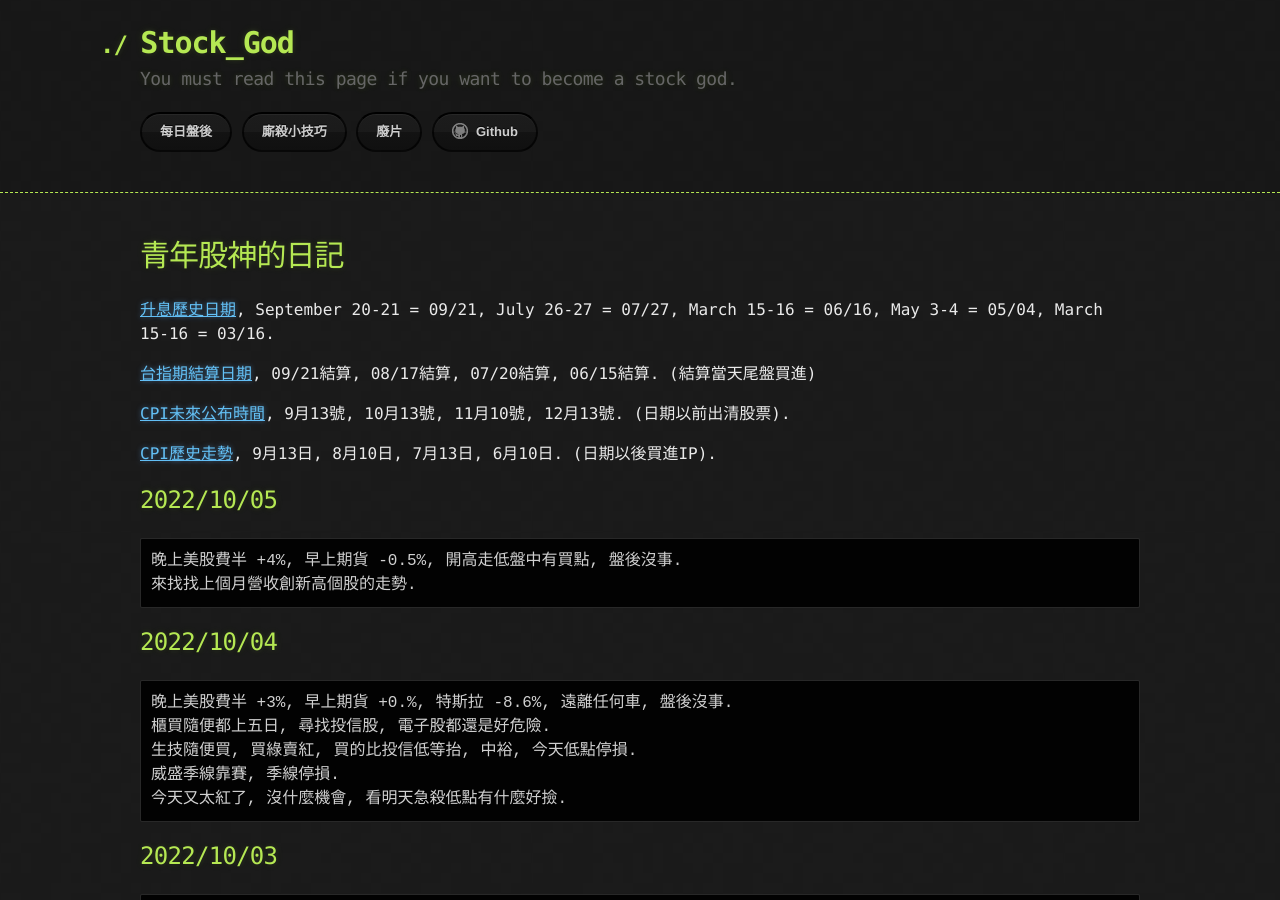
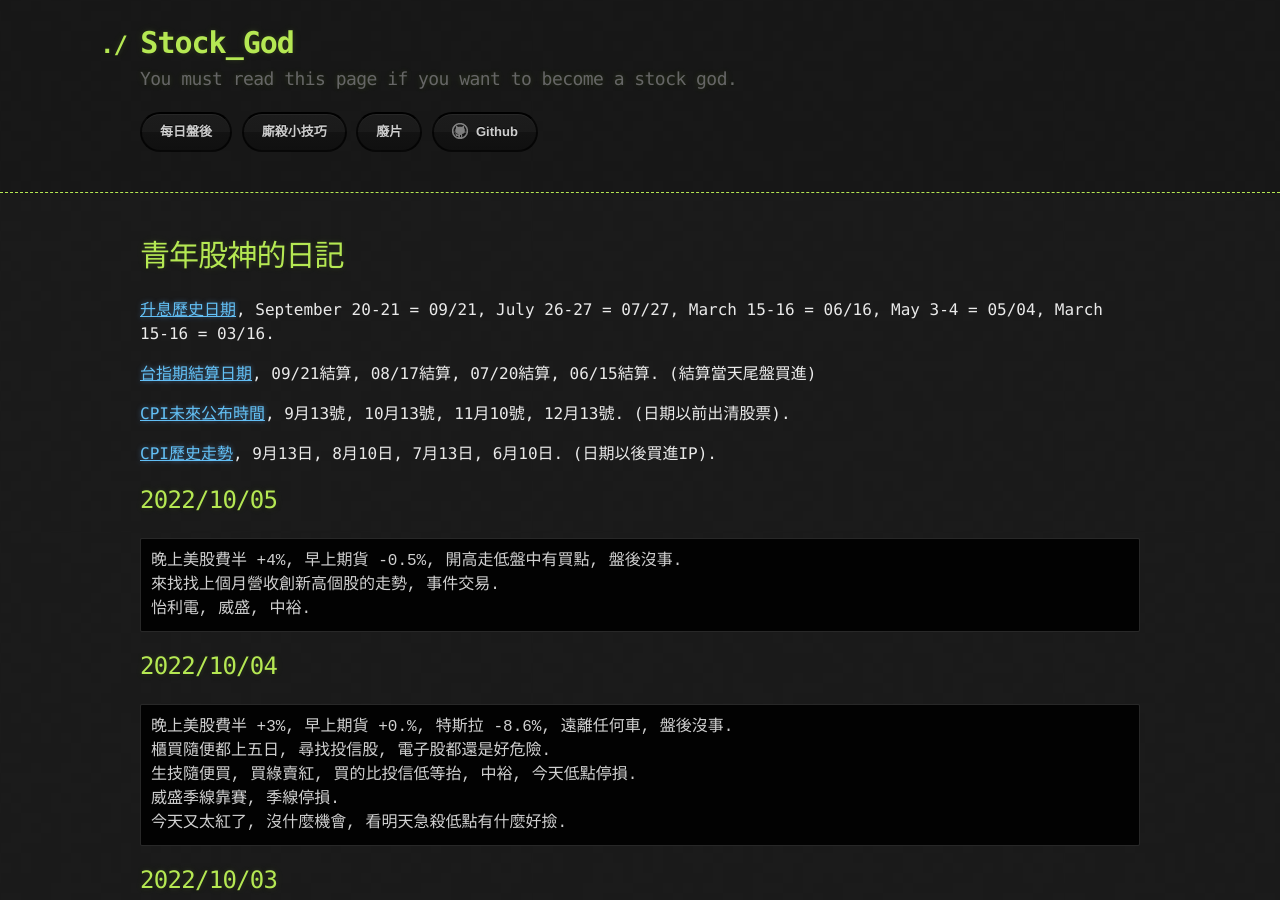
Before and after one commit to lepg5487/Stock_God, a Jekyll site: the page built from index.md, in a window 1280 px wide and 900 px high. Built offline with Jekyll 4.4.1, drawn with Linux system fonts in a browser that asks for light colours; our own code applies the rules of GitHub Pages for plain Markdown files.

Commit message:
Update index.md

````diff
--- a/index.md
+++ b/index.md
@@ -15,7 +15,8 @@ layout: testlayouts
 ## 2022/10/05
 ```
 晚上美股費半 +4%, 早上期貨 -0.5%, 開高走低盤中有買點, 盤後沒事.
-來找找上個月營收創新高個股的走勢.
+來找找上個月營收創新高個股的走勢, 事件交易.
+怡利電, 威盛, 中裕.
 ```
 
 ## 2022/10/04
````
